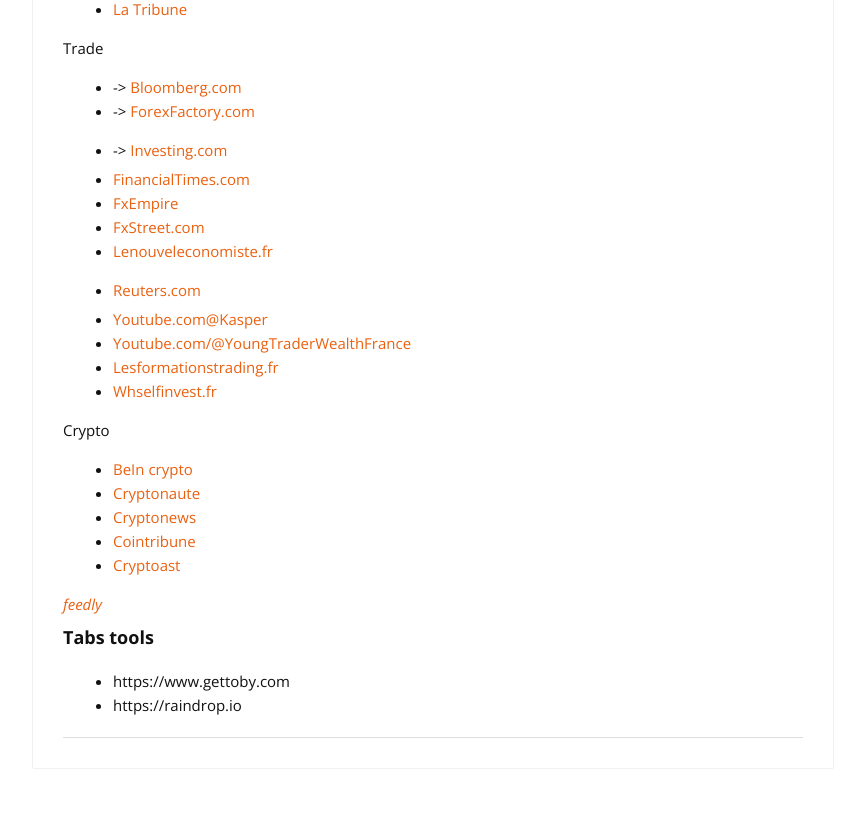
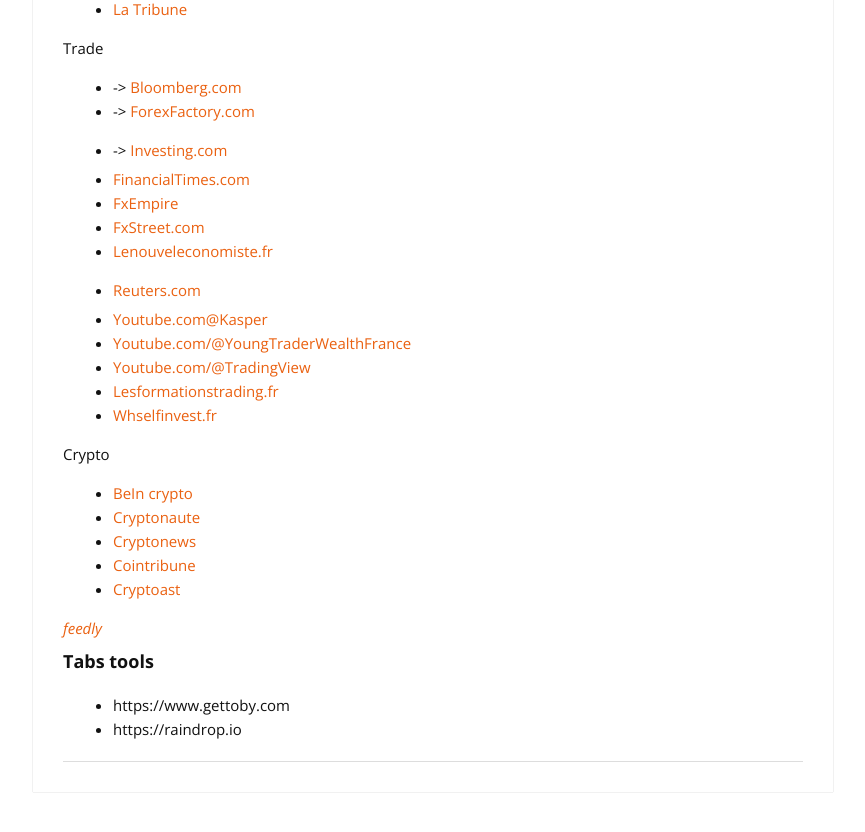
Before and after one commit to cylmat/cylmat.github.io, a Jekyll site: the page built from _pages/news.md, in a window 1280 px wide and 900 px high, scrolled down 3060 px. Shown: the top 832 px of the window, without its empty margins (207-1072 px from the left). Built offline with Jekyll 4.4.1, drawn with Linux system fonts in a browser that asks for light colours; nearby versions of some CDN libraries.

Commit message:
Update news.md

```diff
--- a/_pages/news.md
+++ b/_pages/news.md
@@ -149,8 +149,9 @@
 
 + [Youtube.com@Kasper](https://www.youtube.com/@KasperTrading)
 + [Youtube.com/@YoungTraderWealthFrance](https://www.youtube.com/@YoungTraderWealthFrance)
++ [Youtube.com/@TradingView](https://www.youtube.com/@TradingView)
 + [Lesformationstrading.fr](https://www.lesformationstrading.fr)
-+ [Whselfinvest.fr](https://www.whselfinvest.fr/)
++ [Whselfinvest.fr](https://www.whselfinvest.fr)
 
 Crypto
 - [BeIn crypto](https://fr.beincrypto.com)
```
